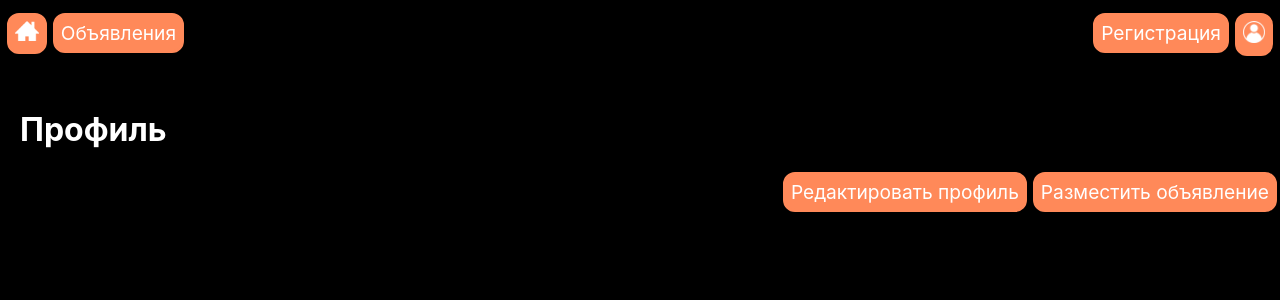
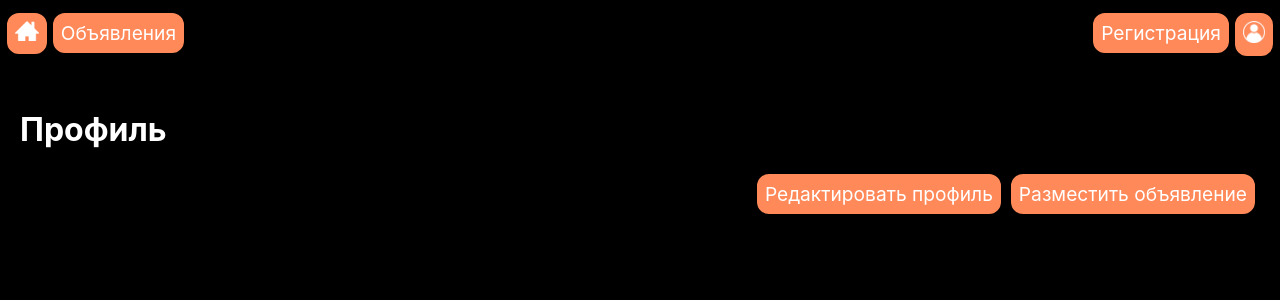
Before and after one commit to Nopennn/mai_houses, a React (Create React App) app: page /profile in a window 1280 px wide. Shown: the top 300 px of the page. Built offline with nearby package versions, Linux system fonts and the light colour scheme; no server answers.

Commit message:
Profile buttons classes

```diff
--- a/src/pages/Profile.js
+++ b/src/pages/Profile.js
@@ -32,15 +32,15 @@ const Profile = () => {
             <h1>Профиль</h1>
             <h1>{userInfo.login}</h1>
 
-            <ul className="link-list right-links">
-                <li className="nav-item right-link">
+            <ul className="link-list right-links profile-buttons">
+                <li className="nav-item right-link profile-btn">
                     <Link to="/makead" className="nav-link">Разместить объявление</Link>
                 </li>
-                <li className="nav-item right-link">
+                <li className="nav-item right-link profile-btn">
                     <Link to="/profileupd" className="nav-link">Редактировать профиль</Link>
                 </li>
                 {Cookies.get("user_role") &&
-                    <li className="nav-item right-link">
+                    <li className="nav-item right-link profile-btn">
                         <Link to="/moderation" className="nav-link">Модерация</Link>
                     </li>}
             </ul>
```
